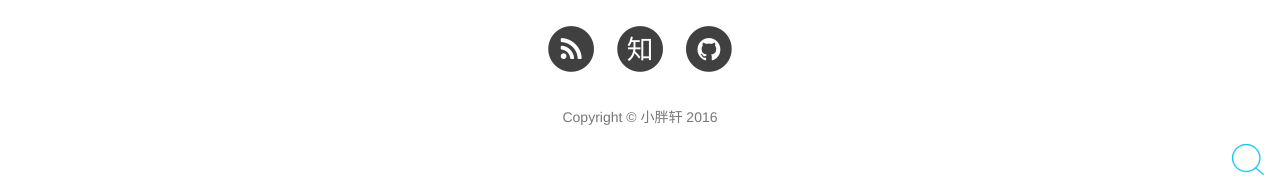
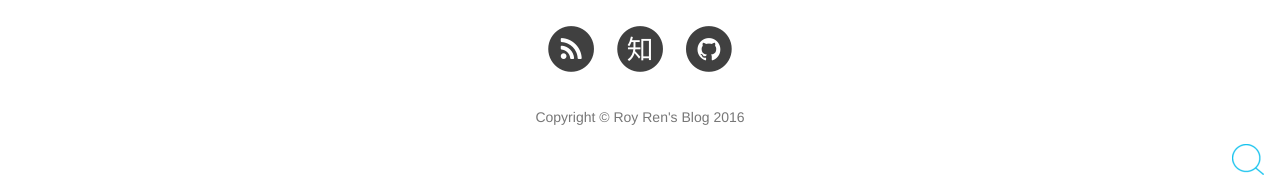
Before and after one commit to androiddevelop/RoyRenBlog, a Jekyll site: the page built from _posts/2015-05-08-js-rorate-image.md, in a window 1280 px wide and 900 px high, scrolled down 1334 px. Shown: the part 705-897 px from the top of the window. Built offline with Jekyll 4.4.1, drawn with Linux system fonts in a browser that asks for light colours; nearby versions of some CDN libraries; comment, search, counter and statistics services are not loaded.

Commit message:
sharing.html4 and _config.yml

```diff
--- a/_config.yml
+++ b/_config.yml
@@ -1,9 +1,9 @@
 ######################站点全局信息，需要部分修改#########################
 # Site settings
-title: 小胖轩
+title: Roy Ren's Blog
 header-img: img/home-bg.jpg
-email: app@codeboy.me
-url: "http://127.0.0.1"
+email: renxiangyu16@hotmail.com
+url: "http://developerroy.com"
 description: "编码生涯的点点滴滴"
 github_username:  androiddevelop
 zhihu_username: codeboy
--- a/_includes/sharing.html
+++ b/_includes/sharing.html
@@ -4,7 +4,7 @@
         <div class="col-xs-8">
 
             <!-- Twitter -->
-            <a href="https://twitter.com/share" class="twitter-share-button" data-url="{{site.url}}/{{page.url}}" data-show-count="false">Tweet</a><script async src="//platform.twitter.com/widgets.js" charset="utf-8"></script>
+            <a href="https://twitter.com/share" class="twitter-share-button" data-url="{{site.url}}{{page.url}}" data-show-count="false">Tweet</a><script async src="//platform.twitter.com/widgets.js" charset="utf-8"></script>
             <script>!function(d,s,id){var js,fjs=d.getElementsByTagName(s)[0],p=/^http:/.test(d.location)?'http':'https';if(!d.getElementById(id)){js=d.createElement(s);js.id=id;js.src=p+'://platform.twitter.com/widgets.js';fjs.parentNode.insertBefore(js,fjs);}}(document, 'script', 'twitter-wjs');</script>
 
             <!-- Google + -->
```
